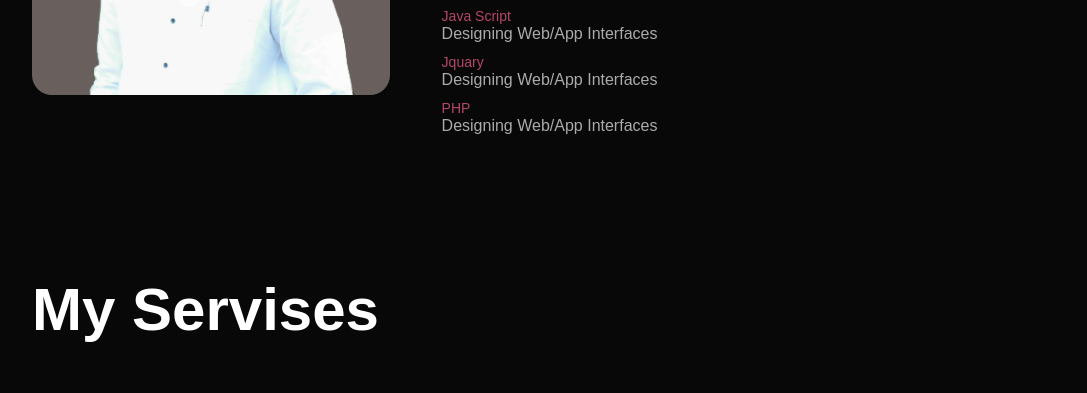
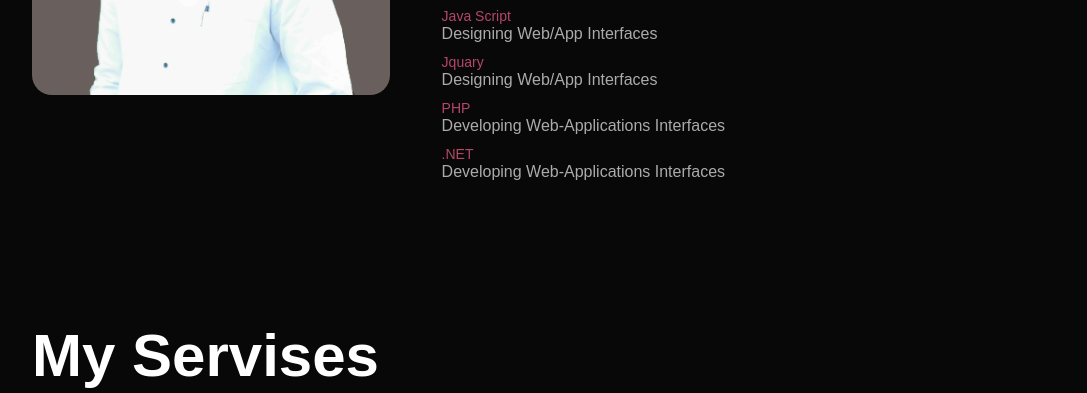
Before and after one commit to surajkalhapure/cv.github.io, a plain HTML site: page index.html in a window 1280 px wide. Shown: the part 1277-1670 px from the top of the page, without its empty margins (96-1183 px from the left). Drawn offline with Linux system fonts and the light colour scheme.

Commit message:
Update index.html

```diff
--- a/index.html
+++ b/index.html
@@ -58,8 +58,8 @@
                             <li><span>CSS</span><br>Designing Web/App Interfaces</li>
                             <li><span>Java Script</span><br>Designing Web/App Interfaces</li>
                             <li><span>Jquary</span><br>Designing Web/App Interfaces</li>
-                            <li><span>PHP</span><br>Designing Web/App Interfaces</li>
-                            <!-- <li><span>.NET</span><br>Designing Web/App Interfaces</li> -->
+                            <li><span>PHP</span><br>Developing Web-Applications Interfaces</li>
+                            <li><span>.NET</span><br>Developing Web-Applications Interfaces</li>
 
                         </ul>
                     </div>
```
